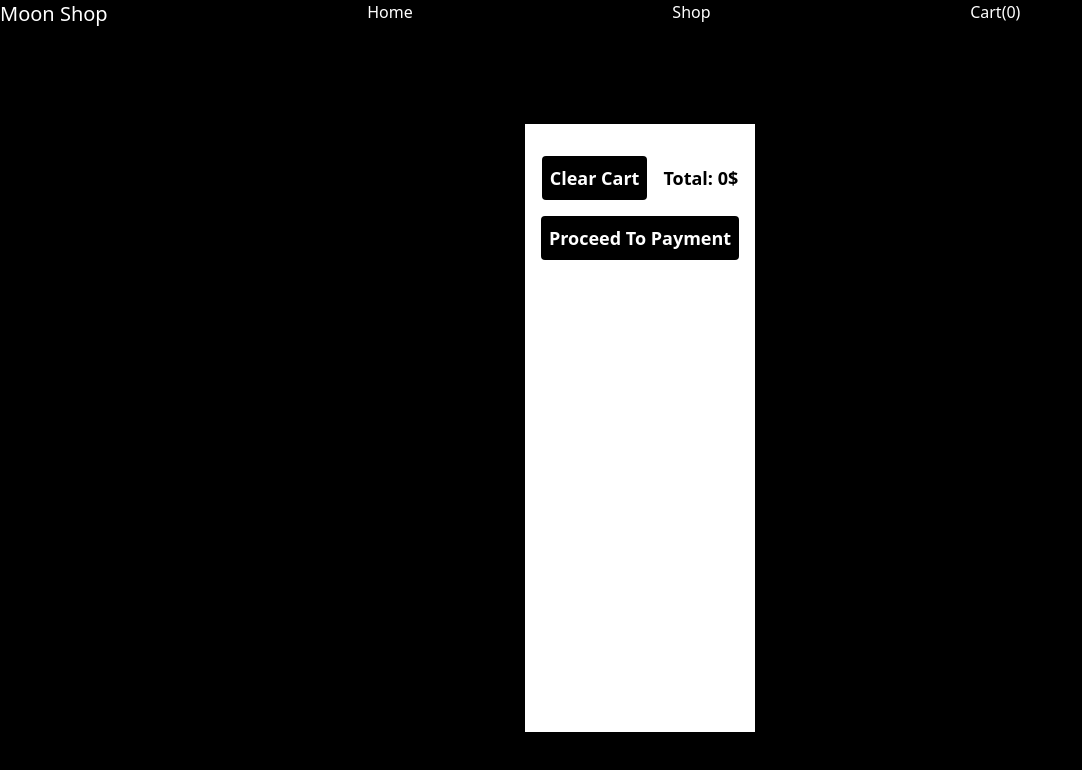
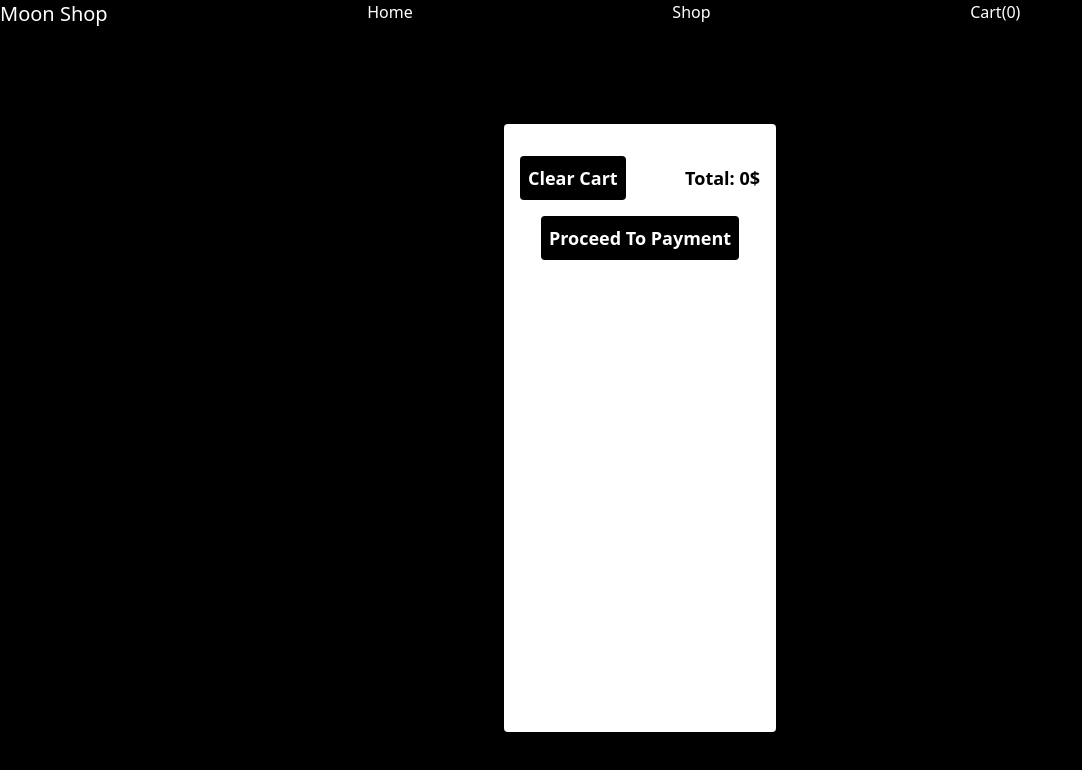
Before and after one commit to edouardblais/online-shop, a React (Create React App) app: page /Cart in a window 1280 px wide. Shown: the top 770 px of the page, without its empty margins (0-1082 px from the left). Built offline with nearby package versions, Linux system fonts and the light colour scheme.

Commit message:
pursued cart styling and added a delete item button with appropriate functionality

```diff
--- a/src/App.js
+++ b/src/App.js
@@ -37,6 +37,11 @@
         setCart([]);
     }
 
+    const deleteItem = (itemtodelete) => {
+        const cartminusitem = [...cart].filter((item) => item !== itemtodelete)
+        setCart([...cartminusitem]);
+    }
+
     useEffect(() => {
         const pricesXacres = [...cart].map((moon) => moon.count*moon.price);
         const newtotalprice = pricesXacres.reduce((previousValue, currentValue) => previousValue + currentValue, 0)
@@ -69,7 +74,7 @@
                 <Route path='/' element={<Home />} />
                     <Route path='/Shop' element={<Shop addToCart={addToCart} addAcres={addAcres} message={message}/>} />
                         <Route path='/Shop/:name' element={<Moon addToCart={addToCart} addAcres={addAcres}/>} />
-                    <Route path='/Cart' element={<Cart cart={cart} clearCart={clearCart} totalprice={totalprice} increaseQuantity={increaseQuantity} decreaseQuantity={decreaseQuantity}/>} />
+                    <Route path='/Cart' element={<Cart cart={cart} clearCart={clearCart} totalprice={totalprice} increaseQuantity={increaseQuantity} decreaseQuantity={decreaseQuantity} deleteItem={deleteItem}/>} />
                         <Route path='/Cart/Checkout' element={<Checkout/>} />
             </Routes>
         </BrowserRouter>
--- a/src/components/Cart.js
+++ b/src/components/Cart.js
@@ -6,16 +6,17 @@
                totalprice,
                increaseQuantity,
                decreaseQuantity,
+               deleteItem
               }) => {
 
     return (
-        <div className="bg-black flex flex-col items-center flex-grow h-screen p-24">
-            <div className="bg-white text-black flex flex-col items-center grow gap-4 p-4 max-w-xl">
-                <div className="gap-8 flex flex-col">
+        <div className="bg-black flex flex-col items-center flex-grow min-h-screen p-24">
+            <div className="bg-white text-black flex flex-col grow gap-4 p-4 max-w-xl min-w-[25%] rounded">
+                <div className="gap-4 flex flex-col">
                     {cart?.map((item, index) => (
 
                         <div key={index} className="flex flex-row gap-4 items-center justify-center border-b border-black p-2">
-                            <img alt={item.name} src={item.image} className="aspect-auto max-w-[15%] rounded"></img>
+                            <img alt={item.name} src={item.image} className="aspect-auto max-w-[25%] rounded"></img>
                             <div className="font-bold text-lg">{item.name}</div>
                             <div className="grow"></div>
                             <div className="flex flex-col gap-4 items-center">
@@ -24,17 +25,20 @@
                                     <div className="border-2 border-black p-1 rounded">{item.count} acres</div>
                                     <button className="rounded-full bg-black text-white p-2" onClick={() => increaseQuantity(item)}>+10</button>
                                 </div>
-                                <div className="font-bold text-lg">$ {item.price*item.count}</div>
+                                <button  className="border border-black p-1 rounded" onClick={() => deleteItem(item)}>Delete</button>
+                                <div className="text-lg">$ {item.price*item.count}</div>
                             </div>
                         </div>
                     ))}
                 </div>
                 <div className="flex flex-row gap-2 items-center justify-start">
                     <button className="font-bold text-lg rounded bg-black text-white p-2 " onClick={clearCart}>Clear Cart</button>
-                    <div className="grow"></div>
+                    <div className="flex grow"></div>
                     <div className="font-bold text-lg">Total: {totalprice}$</div>
                 </div>
-                <Link to='Checkout' className="font-bold text-lg rounded bg-black text-white p-2">Proceed To Payment</Link >
+                <div className="items-center flex flex-row justify-center">
+                    <Link to='Checkout' className="font-bold text-lg rounded bg-black text-white p-2">Proceed To Payment</Link >
+                </div>
             </div>
         </div>
     )
```
